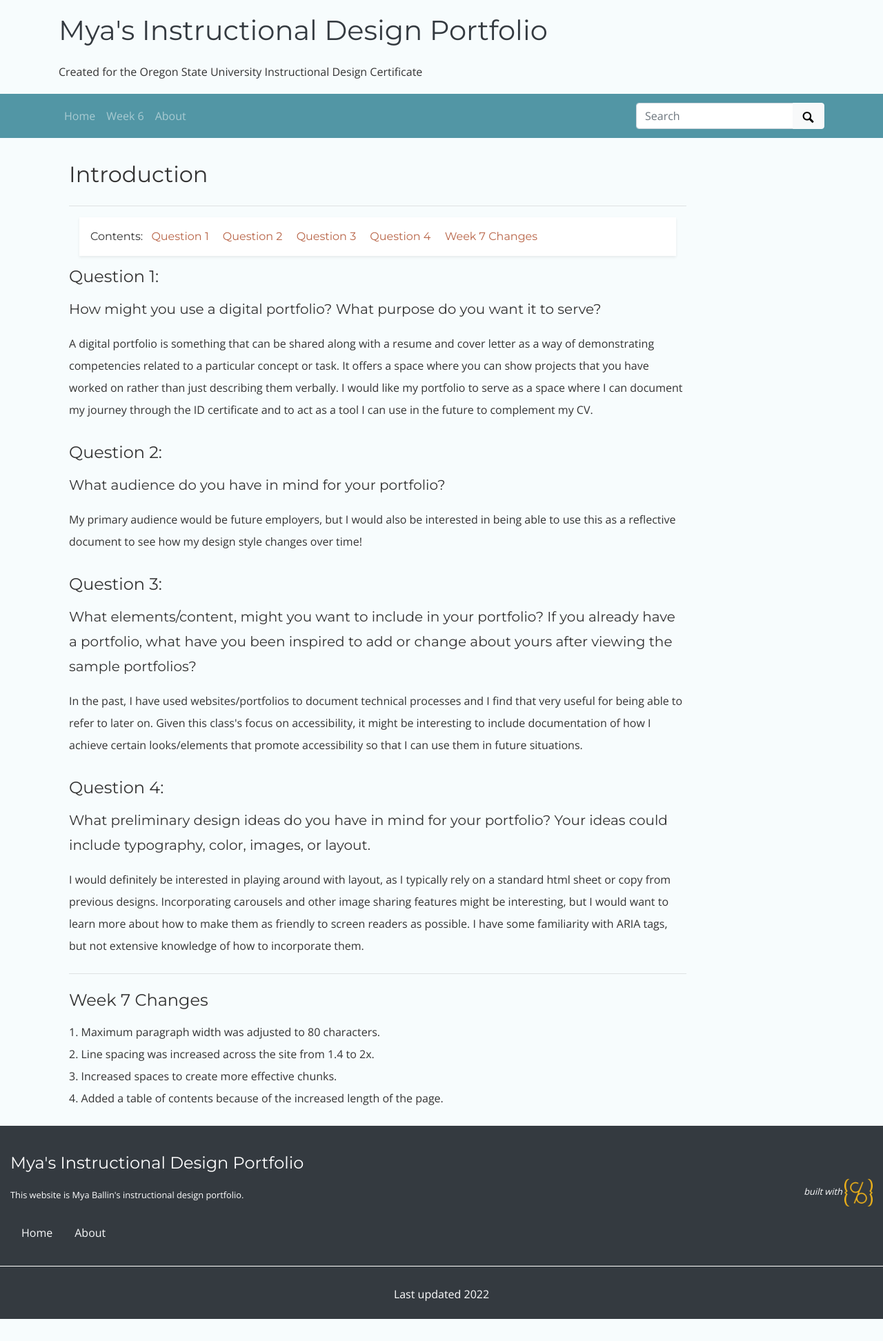
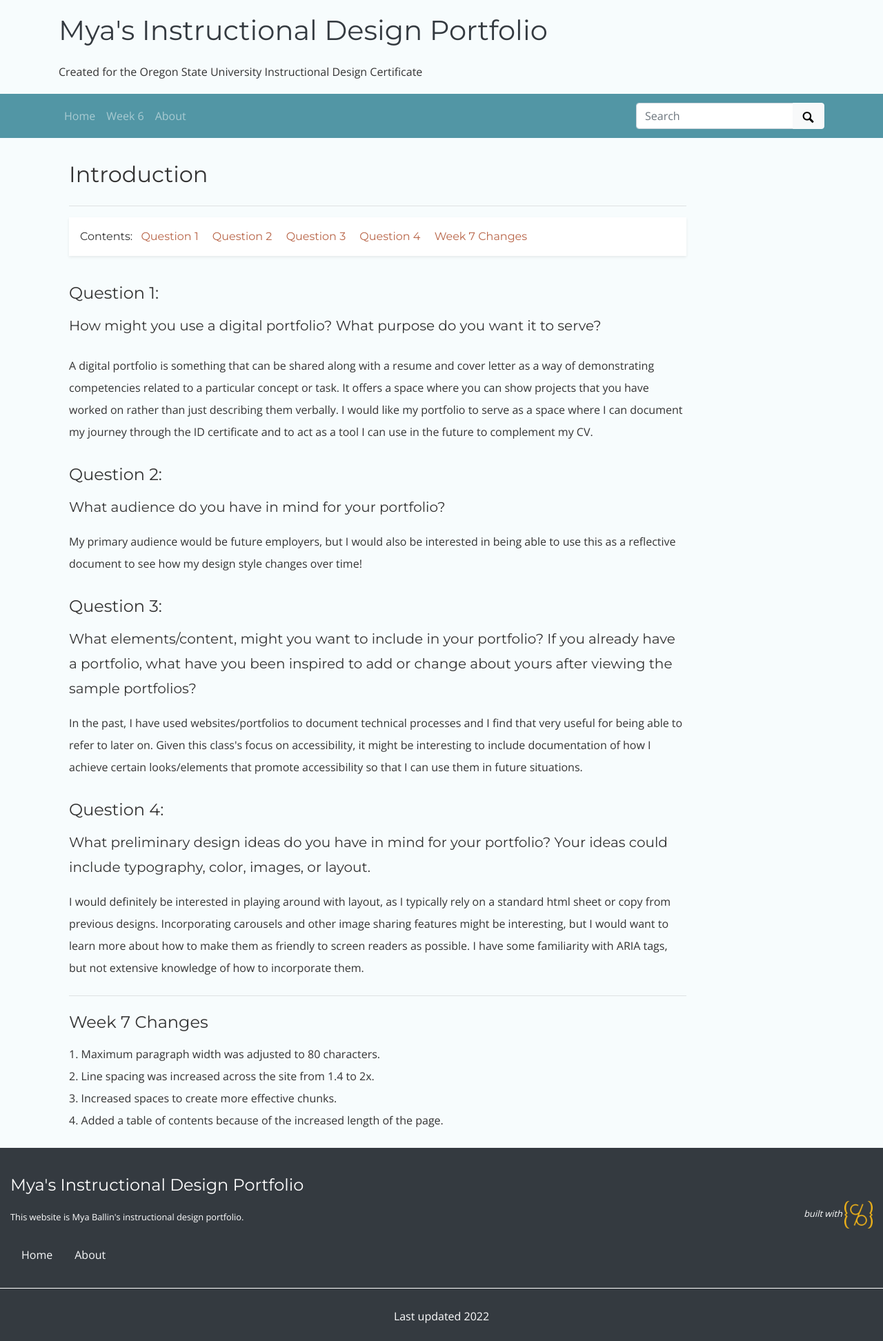
Before and after one commit to mxballin/instructional-design, a Jekyll site: the page built from index.md, in a window 1280 px wide. Shown: the whole page at 69% size. Built offline with Jekyll 4.4.1, drawn with Linux system fonts in a browser that asks for light colours; some web fonts are replaced; before the commit the page ends 1912 px from its top, so only the background shows below that.

Commit message:
Update home-infographic.html

```diff
--- a/_layouts/home-infographic.html
+++ b/_layouts/home-infographic.html
@@ -8,10 +8,9 @@ layout: page
     <div class="col-md-10 my-auto">
       <h2> Introduction </h2>
       <hr>
-      <div class="container mb-2">
       {% include feature/nav-menu.html sections="Question 1;Question 2;Question 3;Question 4;Week 7 Changes" %}
-          </div>
-      <h4>Question 1:</h4> <h5>How might you use a digital portfolio? What purpose do you want it to serve?</h5>
+      <p class="pt-2">
+      <h4>Question 1:</h4> <h5>How might you use a digital portfolio? What purpose do you want it to serve?</h5></p>
       <p class="py-2" style="width=80ch;">
       A digital portfolio is something that can be shared along with a resume and cover letter as a way of demonstrating competencies related to a particular concept or task.
       It offers a space where you can show projects that you have worked on rather than just describing them verbally.
```
